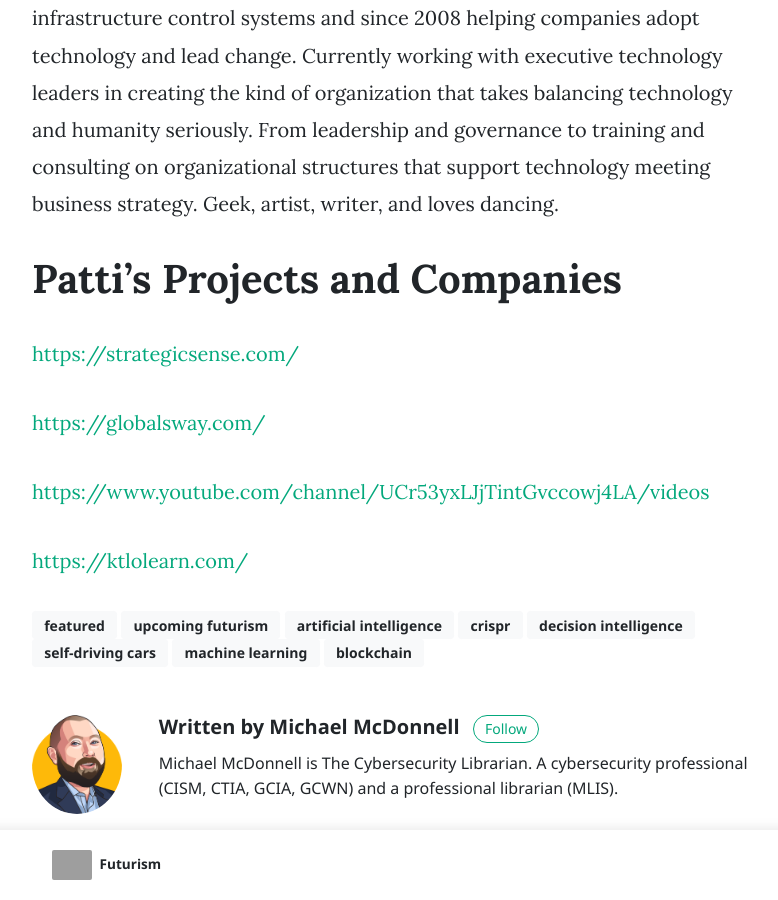
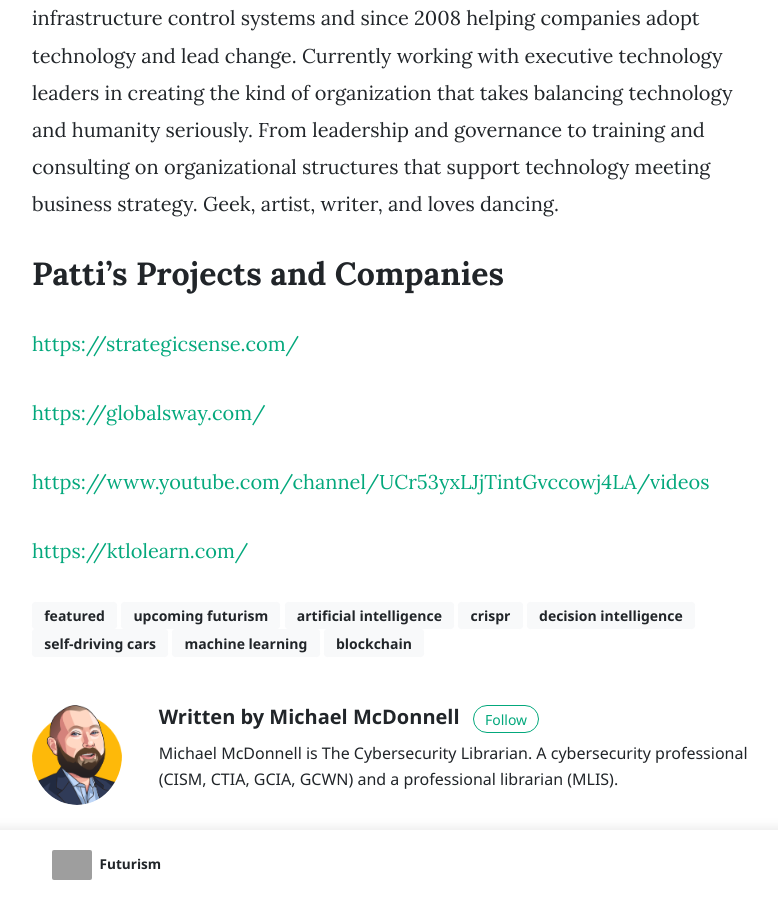
Before and after one commit to cyberlibrarian/cyberlibrarian.github.io, a Jekyll site: the page built from _posts/2020-08-20-Next-Level-Mentorship.md, in a window 1280 px wide and 900 px high, scrolled down 2043 px. Shown: the whole window, without its empty margins (53-831 px from the left). Built offline with Jekyll 4.4.1, drawn with Linux system fonts in a browser that asks for light colours; nearby versions of some CDN libraries; comment, search, counter and statistics services are not loaded; grey boxes are pictures that could not be loaded.

```diff
--- a/_posts/2020-08-20-Next-Level-Mentorship.md
+++ b/_posts/2020-08-20-Next-Level-Mentorship.md
@@ -51,7 +51,7 @@ Other links that may be of interest??
 
 Helping leaders balance technology and humanity, because our world and our businesses are not binary. 20 years in IT, working internationally on large infrastructure control systems and since 2008 helping companies adopt technology and lead change. Currently working with executive technology leaders in creating the kind of organization that takes balancing technology and humanity seriously. From leadership and governance to training and consulting on organizational structures that support technology meeting business strategy. Geek, artist, writer, and loves dancing.
 
-# Patti's Projects and Companies
+## Patti's Projects and Companies
 
 <https://strategicsense.com/>
 
```
